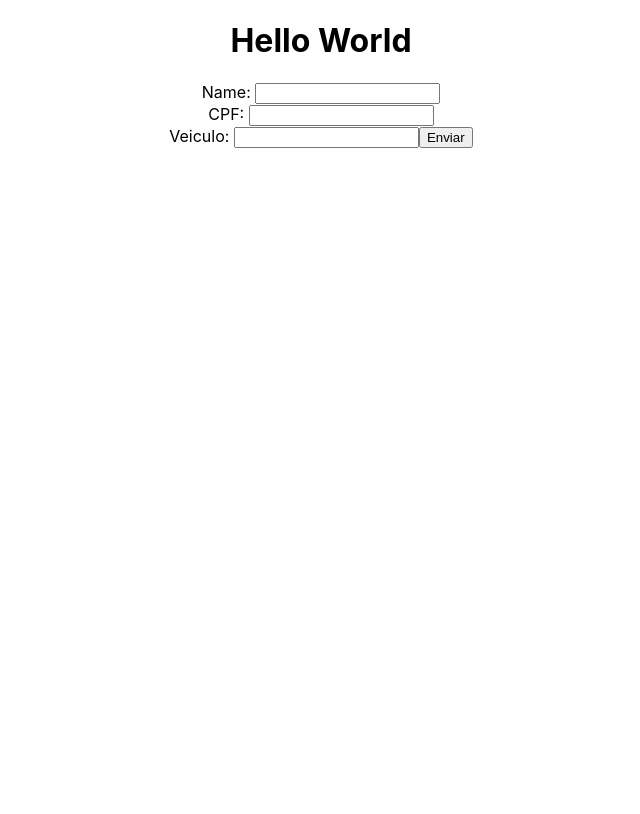
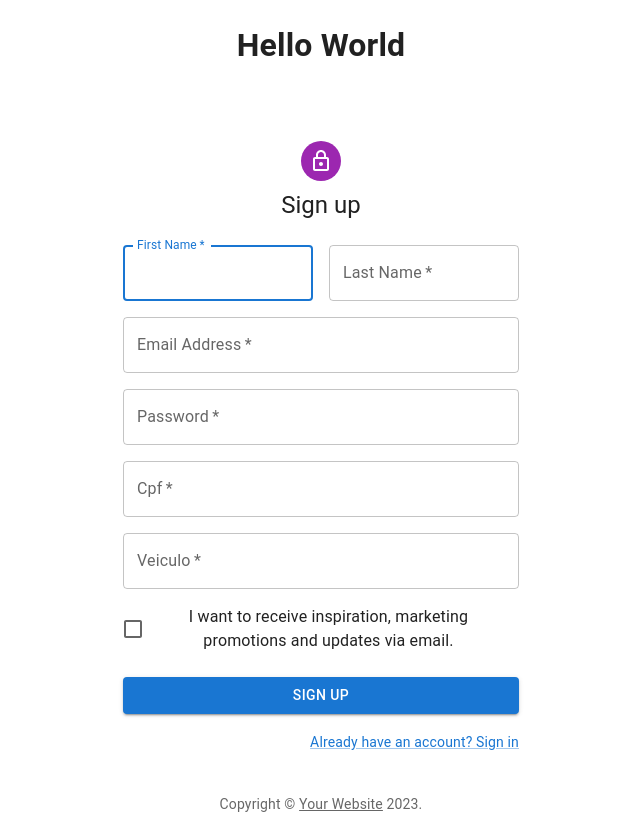
Before and after one commit to P-ASilva/API-entregadores-Frontend, a React (Create React App) app in the folder entregadores-api-front/: page /cadastro in a window 1280 px wide. Shown: the whole page, without its empty margins (319-959 px from the left). Built offline with nearby package versions, Linux system fonts and the light colour scheme.

Commit message:
cadastro done

```diff
--- a/entregadores-api-front/package.json
+++ b/entregadores-api-front/package.json
@@ -3,6 +3,10 @@
   "version": "0.1.0",
   "private": true,
   "dependencies": {
+    "@emotion/react": "^11.10.8",
+    "@emotion/styled": "^11.10.8",
+    "@mui/icons-material": "^5.11.16",
+    "@mui/material": "^5.12.3",
     "@testing-library/jest-dom": "^5.16.5",
     "@testing-library/react": "^13.4.0",
     "@testing-library/user-event": "^13.5.0",
--- a/entregadores-api-front/src/App.js
+++ b/entregadores-api-front/src/App.js
@@ -1,6 +1,6 @@
-
 import './App.css';
 import Cadastro from './pages/Cadastro';
+import Test from './pages/Test';
 import { Link, Route, Routes } from 'react-router-dom';
 
 function App() {
@@ -9,6 +9,7 @@
     <div className="App">
       <Routes>
         <Route path='/cadastro' element={<Cadastro/>}></Route>
+        <Route path='/test' element={<Test/>}></Route>
       </Routes>
     </div>
   );
--- /dev/null
+++ b/entregadores-api-front/src/components/SignUp.js
@@ -0,0 +1,179 @@
+import * as React from 'react';
+import Avatar from '@mui/material/Avatar';
+import Button from '@mui/material/Button';
+import CssBaseline from '@mui/material/CssBaseline';
+import TextField from '@mui/material/TextField';
+import FormControlLabel from '@mui/material/FormControlLabel';
+import Checkbox from '@mui/material/Checkbox';
+import Link from '@mui/material/Link';
+import Grid from '@mui/material/Grid';
+import Box from '@mui/material/Box';
+import LockOutlinedIcon from '@mui/icons-material/LockOutlined';
+import Typography from '@mui/material/Typography';
+import Container from '@mui/material/Container';
+import { createTheme, ThemeProvider } from '@mui/material/styles';
+import { useNavigate } from "react-router-dom";
+
+function Copyright(props) {
+  return (
+    <Typography variant="body2" color="text.secondary" align="center" {...props}>
+      {'Copyright © '}
+      <Link color="inherit" href="https://mui.com/">
+        Your Website
+      </Link>{' '}
+      {new Date().getFullYear()}
+      {'.'}
+    </Typography>
+  );
+}
+
+const theme = createTheme();
+
+export default function SignUp() {
+
+  const navigate = useNavigate()
+
+  // const handleSubmit = (event) => {
+  //   event.preventDefault();
+  //   const data = new FormData(event.currentTarget);
+  //   console.log({
+  //     email: data.get('email'),
+  //     password: data.get('password'),
+  //     cpf: data.get('cpf'),
+  //     veiculo: data.get('veiculo'),
+  //     firstName: data.get('firstName'),
+  //     lastName : data.get('lastName')
+  //   });
+  // };
+
+  const handleClick = (event)  => {
+    event.preventDefault();
+    const data = new FormData(event.currentTarget);
+    alert(data.get("firstName") + ' ' + data.get("cpf") + ' ' + data.get("veiculo") + ' ' )
+    fetch('http://localhost:4000/cadastro', {
+        method:'POST',
+        headers:{"Content-Type":'application/json'},
+        body: JSON.stringify(data)}
+    ).then(response => {
+        alert(response.status)
+        if (response.status===200 || response.status===201) {
+            alert('Cadastro realizado com sucesso')
+            navigate('/test')
+        }
+    }).catch(ex => {
+        alert('Erro ao se cadastrar como entregador')
+    })
+  }
+
+  return (
+    <ThemeProvider theme={theme}>
+      <Container component="main" maxWidth="xs">
+        <CssBaseline />
+        <Box
+          sx={{
+            marginTop: 8,
+            display: 'flex',
+            flexDirection: 'column',
+            alignItems: 'center',
+          }}
+        >
+          <Avatar sx={{ m: 1, bgcolor: 'secondary.main' }}>
+            <LockOutlinedIcon />
+          </Avatar>
+          <Typography component="h1" variant="h5">
+            Sign up
+          </Typography>
+          <Box component="form" noValidate onSubmit={handleClick} sx={{ mt: 3 }}>
+            <Grid container spacing={2}>
+              <Grid item xs={12} sm={6}>
+                <TextField
+                  autoComplete="given-name"
+                  name="firstName"
+                  required
+                  fullWidth
+                  id="firstName"
+                  label="First Name"
+                  autoFocus
+                />
+              </Grid>
+              <Grid item xs={12} sm={6}>
+                <TextField
+                  required
+                  fullWidth
+                  id="lastName"
+                  label="Last Name"
+                  name="lastName"
+                  autoComplete="family-name"
+                />
+              </Grid>
+              <Grid item xs={12}>
+                <TextField
+                  required
+                  fullWidth
+                  id="email"
+                  label="Email Address"
+                  name="email"
+                  autoComplete="email"
+                />
+              </Grid>
+              <Grid item xs={12}>
+                <TextField
+                  required
+                  fullWidth
+                  name="password"
+                  label="Password"
+                  type="password"
+                  id="password"
+                  autoComplete="new-password"
+                />
+              </Grid>
+              <Grid item xs={12}>
+                <TextField
+                  required
+                  fullWidth
+                  name="cpf"
+                  label="Cpf"
+                  type="cpf"
+                  id="cpf"
+                  autoComplete="cpf"
+                />
+              </Grid>
+              <Grid item xs={12}>
+                <TextField
+                  required
+                  fullWidth
+                  name="veiculo"
+                  label="Veiculo"
+                  type="veiculo"
+                  id="veiculo"
+                />
+              </Grid>
+              <Grid item xs={12}>
+                <FormControlLabel
+                  control={<Checkbox value="allowExtraEmails" color="primary" />}
+                  label="I want to receive inspiration, marketing promotions and updates via email."
+                />
+              </Grid>
+            </Grid>
+            <Button
+              type="submit"
+              fullWidth
+              variant="contained"
+              sx={{ mt: 3, mb: 2 }}
+            >
+              Sign Up
+            </Button>
+            <Grid container justifyContent="flex-end">
+              <Grid item>
+                <Link href="#" variant="body2">
+                  Already have an account? Sign in
+                </Link>
+              </Grid>
+            </Grid>
+          </Box>
+        </Box>
+        <Copyright sx={{ mt: 5 }} />
+      </Container>
+    </ThemeProvider>
+  );
+}
--- a/entregadores-api-front/src/pages/Cadastro.js
+++ b/entregadores-api-front/src/pages/Cadastro.js
@@ -1,9 +1,11 @@
 import Header from "../components/Header";
 import { hasFormSubmit } from "@testing-library/user-event/dist/utils"
-import React, {useState,useEffect} from "react"
+import React, {useState,useEffect, Component} from "react"
+import { useNavigate } from "react-router-dom";
+import SignUp from "../components/SignUp";
 
 function Cadastro() {
-
+    const navigate = useNavigate()
     const [name,setName] = useState()
     const [cpf,setCpf] = useState()
     const [veiculo,setVeiculo] = useState()
@@ -16,13 +18,14 @@
 
     const handleClick = click  => {
         alert(name + ' ' + cpf + ' ' + veiculo + ' ' )
-        fetch('http://localhost:3000/cadastro', {
+        fetch('http://localhost:4000/cadastro', {
             method:'POST',
             headers:{"Content-Type":'application/json'},
             body: JSON.stringify(data)}
         ).then(response => {
             if (response.status===200) {
                 alert('Cadastro realizado com sucesso')
+                navigate('/test')
             }
         }).catch(ex => {
             alert('Erro ao se cadastrar como entregador')
@@ -32,14 +35,15 @@
     return (
     <div>
       <Header />
-        <div>
+        {/* <div className = 'form'>
             Name: <input id='name' type='text' onChange={e => setName(e.target.value)}/>
             <br></br>
             CPF: <input id= 'cpf' type='text' onChange={e => setCpf(e.target.value)}/>
             <br></br>
             Veiculo: <input id= 'veiculo' type='text' onChange={e => setVeiculo(e.target.value)}/>
             <input type='button' onClick={handleClick} value="Enviar" ></input>
-        </div>
+        </div>  */}
+        <SignUp></SignUp>
     </div>
     );
   }
--- /dev/null
+++ b/entregadores-api-front/src/pages/Test.js
@@ -0,0 +1,10 @@
+function Test() {
+
+  return (
+    <div className="Test">
+        <h1> TESTANDOOOOO </h1>
+    </div>
+  );
+}
+
+export default Test;
```
Also changed, not shown: 1 other file (tests, documents, lock files or other folders).
